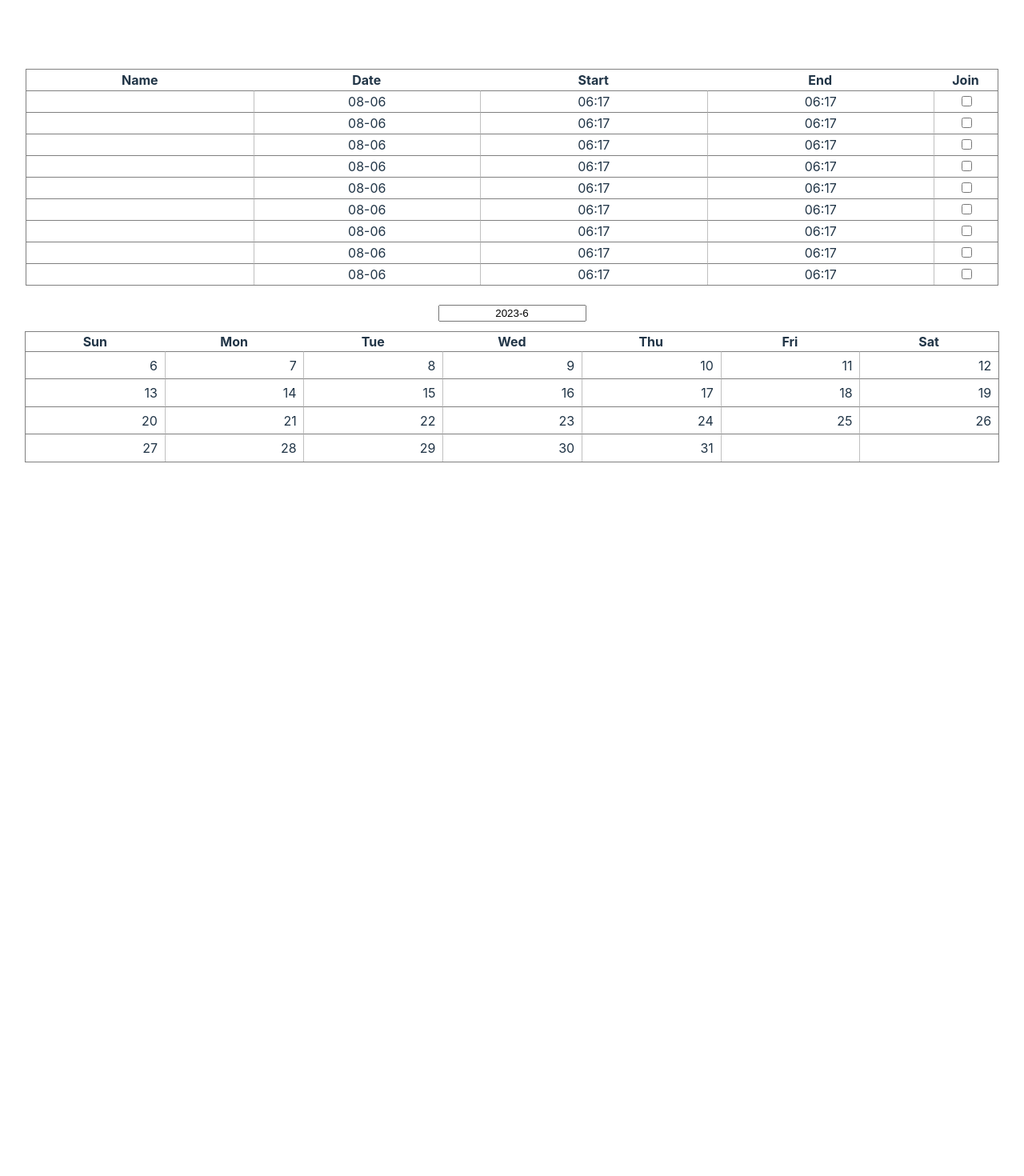
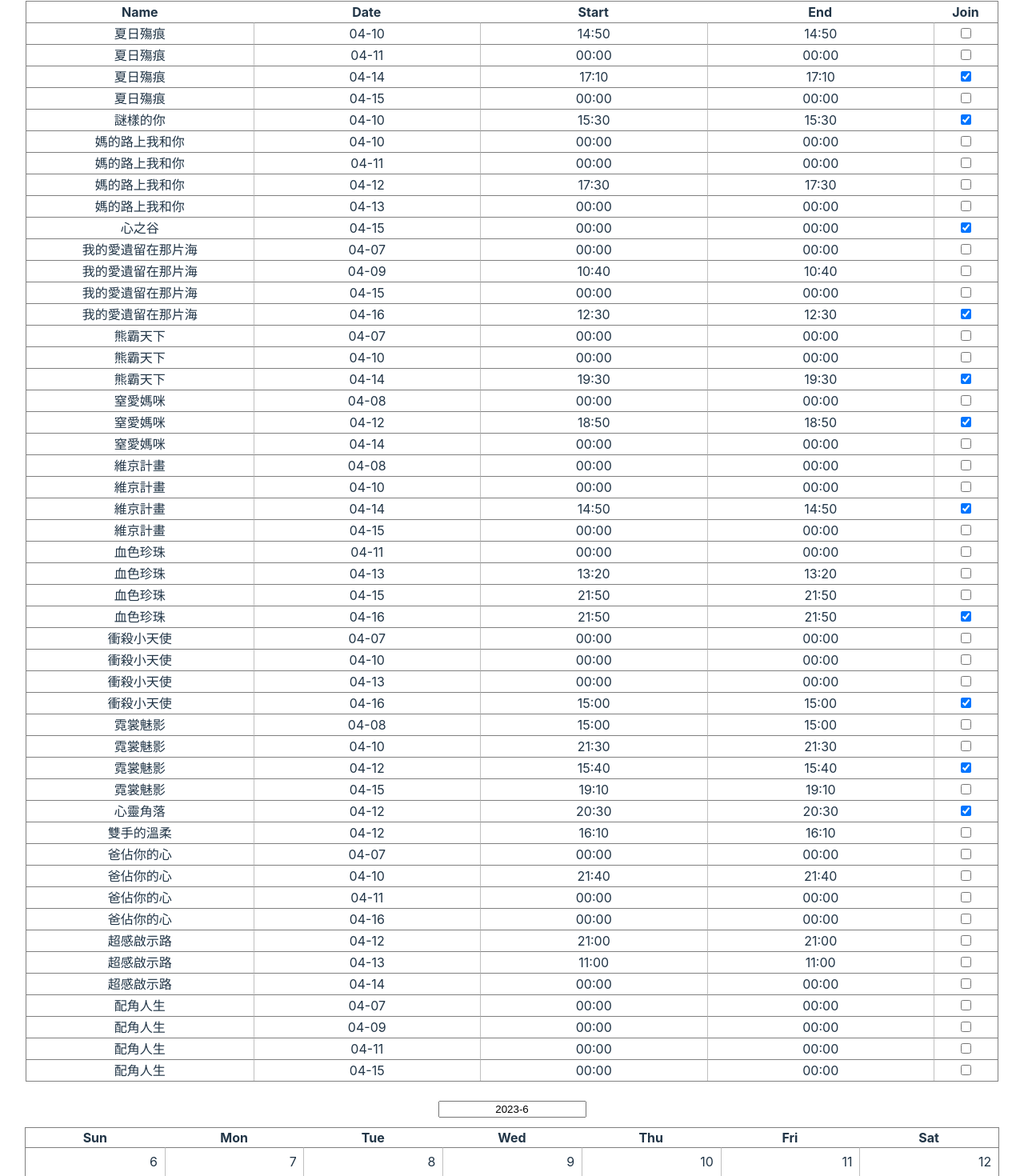
Before and after one commit to nepikn/schedule-film-fest, a React (Vite) app: page / in a window 1280 px wide. Shown: the part 31-1501 px from the top of the page at 80% size. Before the commit the page ends 800 px from the top, so only its background shows below. Built offline with nearby package versions, Linux system fonts and the light colour scheme.

Commit message:
display film info in calendar

```diff
--- a/package.json
+++ b/package.json
@@ -10,6 +10,8 @@
     "preview": "vite preview"
   },
   "dependencies": {
+    "ag-grid-community": "^30.0.6",
+    "ag-grid-react": "^30.0.6",
     "date-fns": "^2.30.0",
     "react": "^18.2.0",
     "react-calendar": "^4.6.0",
--- a/src/App.tsx
+++ b/src/App.tsx
@@ -12,19 +12,72 @@ export class FilmInfo {
 
   constructor(
     name = "",
-    timeStart = new Date(),
-    timeEnd = new Date(),
+    timeStart: string | number = Date.now(),
+    timeEnd: typeof timeStart = Date.now(),
     join = false
   ) {
     this.name = name;
-    this.timeStart = timeStart;
-    this.timeEnd = timeEnd;
+    this.timeStart = new Date(timeStart);
+    this.timeEnd = new Date(timeEnd);
     this.join = join;
   }
 }
 
 function App() {
-  const [filmInfos, setFilmInfos] = useState(new Array(9).fill(new FilmInfo()));
+  const [filmInfos, setFilmInfos] = useState(
+    [
+      ["夏日殤痕", "04/10/2023 14:50", "04/10/2023 14:50", false],
+      ["夏日殤痕", "04/11/2023", "04/11/2023", false],
+      ["夏日殤痕", "04/14/2023 17:10", "04/14/2023 17:10", true],
+      ["夏日殤痕", "04/15/2023", "04/15/2023", false],
+      ["謎樣的你", "04/10/2023 15:30", "04/10/2023 15:30", true],
+      ["媽的路上我和你", "04/10/2023", "04/10/2023", false],
+      ["媽的路上我和你", "04/11/2023", "04/11/2023", false],
+      ["媽的路上我和你", "04/12/2023 17:30", "04/12/2023 17:30", false],
+      ["媽的路上我和你", "04/13/2023", "04/13/2023", false],
+      ["心之谷", "04/15/2023", "04/15/2023", true],
+      ["我的愛遺留在那片海", "04/07/2023", "04/07/2023", false],
+      ["我的愛遺留在那片海", "04/09/2023 10:40", "04/09/2023 10:40", false],
+      ["我的愛遺留在那片海", "04/15/2023", "04/15/2023", false],
+      ["我的愛遺留在那片海", "04/16/2023 12:30", "04/16/2023 12:30", true],
+      ["熊霸天下", "04/07/2023", "04/07/2023", false],
+      ["熊霸天下", "04/10/2023", "04/10/2023", false],
+      ["熊霸天下", "04/14/2023 19:30", "04/14/2023 19:30", true],
+      ["窒愛媽咪", "04/08/2023", "04/08/2023", false],
+      ["窒愛媽咪", "04/12/2023 18:50", "04/12/2023 18:50", true],
+      ["窒愛媽咪", "04/14/2023", "04/14/2023", false],
+      ["維京計畫", "04/08/2023", "04/08/2023", false],
+      ["維京計畫", "04/10/2023", "04/10/2023", false],
+      ["維京計畫", "04/14/2023 14:50", "04/14/2023 14:50", true],
+      ["維京計畫", "04/15/2023", "04/15/2023", false],
+      ["血色珍珠", "04/11/2023", "04/11/2023", false],
+      ["血色珍珠", "04/13/2023 13:20", "04/13/2023 13:20", false],
+      ["血色珍珠", "04/15/2023 21:50", "04/15/2023 21:50", false],
+      ["血色珍珠", "04/16/2023 21:50", "04/16/2023 21:50", true],
+      ["衝殺小天使", "04/07/2023", "04/07/2023", false],
+      ["衝殺小天使", "04/10/2023", "04/10/2023", false],
+      ["衝殺小天使", "04/13/2023", "04/13/2023", false],
+      ["衝殺小天使", "04/16/2023 15:00", "04/16/2023 15:00", true],
+      ["霓裳魅影", "04/08/2023 15:00", "04/08/2023 15:00", false],
+      ["霓裳魅影", "04/10/2023 21:30", "04/10/2023 21:30", false],
+      ["霓裳魅影", "04/12/2023 15:40", "04/12/2023 15:40", true],
+      ["霓裳魅影", "04/15/2023 19:10", "04/15/2023 19:10", false],
+      ["心靈角落", "04/12/2023 20:30", "04/12/2023 20:30", true],
+      ["雙手的溫柔", "04/12/2023 16:10", "04/12/2023 16:10", false],
+      ["爸佔你的心", "04/07/2023", "04/07/2023", false],
+      ["爸佔你的心", "04/10/2023 21:40", "04/10/2023 21:40", false],
+      ["爸佔你的心", "04/11/2023", "04/11/2023", false],
+      ["爸佔你的心", "04/16/2023", "04/16/2023", false],
+      ["超感啟示路", "04/12/2023 21:00", "04/12/2023 21:00", false],
+      ["超感啟示路", "04/13/2023 11:00", "04/13/2023 11:00", false],
+      ["超感啟示路", "04/14/2023", "04/14/2023", false],
+      ["配角人生", "04/07/2023", "04/07/2023", false],
+      ["配角人生", "04/09/2023", "04/09/2023", false],
+      ["配角人生", "04/11/2023", "04/11/2023", false],
+      ["配角人生", "04/15/2023", "04/15/2023", false],
+    ].map((arr) => new FilmInfo(...(arr as [string, string, string, boolean])))
+  );
+
   return (
     <div className="body">
       <div
@@ -35,7 +88,7 @@ function App() {
         <Table filmInfos={filmInfos} />
       </div>
       <div>
-        <Calendar />
+        <Calendar filmInfos={filmInfos} />
       </div>
     </div>
   );
--- a/src/Calendar.css
+++ b/src/Calendar.css
@@ -16,15 +16,26 @@
     & .grid.month {
       grid-template-rows: repeat(6, max-content);
 
-      & .cell {
+      & .grid.cell {
+        grid-template-rows: repeat(2, max-content);
         text-align: end;
         line-height: 1;
-        padding: 1ex;
 
         &:nth-child(7n + 1) {
           border-inline-start: none;
         }
+
+        & > * {
+          padding: 1ex;
+        }
       }
+    }
+
+    & .grid.info {
+      grid-template-columns: 1fr auto;
+      gap: 1ex;
+      max-height: 50vh;
+      overflow-y: auto;
     }
   }
 }
--- a/src/Calendar.tsx
+++ b/src/Calendar.tsx
@@ -6,10 +6,14 @@ import {
   // addDays,
   endOfMonth,
   endOfWeek,
+  isSameDay,
+  format,
 } from "date-fns";
+// import { AgGridReact } from "ag-grid-react";
 import "./Calendar.css";
+import { FilmInfo } from "./App";
 
-export default function Calendar() {
+export default function Calendar({ filmInfos }: { filmInfos: FilmInfo[] }) {
   const [monthStart, setMonthStart] = useState(new Date());
   // const [inputVal, setInputVal] = useState(
   //   time.getFullYear() + "-" + time.getDate()
@@ -26,6 +30,7 @@ export default function Calendar() {
         firstDayWeek={monthStart.getDay()}
         lastDate={endOfMonth(monthStart)}
         monthStart={monthStart}
+        filmInfos={filmInfos}
       />
     </div>
   );
@@ -35,44 +40,29 @@ function Month({
   // firstDayWeek,
   // lastDate,
   monthStart,
+  filmInfos,
 }: {
   firstDayWeek: number;
   lastDate: Date;
   monthStart: Date;
+  filmInfos: FilmInfo[];
 }) {
-  // let date = previousSunday(monthStart);
-  // let day = firstDayWeek;
-  // const weeks = [];
-  // while (date.getTime() <= lastDate.getTime()) {
-  //   weeks.push(
-  //     <li key={date.getTime()}>
-  //       <ul className="grid week">
-  //         {new Array(7).fill("").map((_, i) => (
-  //           <li key={i} className="cell">
-  //             {date < monthStart ? "" : (date = addDays(date, 1)).getDate()}
-  //           </li>
-  //         ))}
-  //       </ul>
-  //     </li>
-  //   );
-  // }
-
   const weeks = eachWeekOfInterval({
     start: monthStart.getDay() ? previousSunday(monthStart) : monthStart,
     end: endOfMonth(monthStart),
-  }).map((sun, i) => (
-    <li key={i}>
+  }).map((sun) => (
+    <li key={sun.getTime()}>
       {
         <ul className="grid week">
           {eachDayOfInterval({ start: sun, end: endOfWeek(sun) }).map(
-            (date, i) => (
-              <li key={i} className="cell">
-                <div>
-                  {date.getMonth() == monthStart.getMonth()
-                    ? date.getDate()
-                    : ""}
-                </div>
-              </li>
+            (date) => (
+              <Day
+                date={date}
+                curMonth={monthStart.getMonth()}
+                dayFilmInfos={filmInfos.filter((filmInfo) =>
+                  isSameDay(filmInfo.timeStart, date)
+                )}
+              />
             )
           )}
         </ul>
@@ -95,3 +85,51 @@ function Month({
     </div>
   );
 }
+
+function Day({
+  date,
+  curMonth,
+  dayFilmInfos: filmInfos,
+}: {
+  date: Date;
+  curMonth: number;
+  dayFilmInfos: FilmInfo[];
+}) {
+  return (
+    <li key={date.getTime()} className="grid cell">
+      <div>{date.getMonth() == curMonth ? date.getDate() : ""}</div>
+      <div className="grid info">
+        {filmInfos.map((filmInfo) => (
+          <>
+            <div>
+              <div>{filmInfo.name}</div>
+              <div>
+                {format(filmInfo.timeStart, "HH:mm") +
+                  "-" +
+                  format(filmInfo.timeEnd, "HH:mm")}
+              </div>
+            </div>
+            <input type="checkbox" />
+          </>
+        ))}
+      </div>
+    </li>
+  );
+}
+
+/*   let date = previousSunday(monthStart);
+  let day = firstDayWeek;
+  const weeks = [];
+  while (date.getTime() <= lastDate.getTime()) {
+    weeks.push(
+      <li key={date.getTime()}>
+        <ul className="grid week">
+          {new Array(7).fill("").map((_, i) => (
+            <li key={i} className="cell">
+              {date < monthStart ? "" : (date = addDays(date, 1)).getDate()}
+            </li>
+          ))}
+        </ul>
+      </li>
+    );
+  } */
--- a/src/index.css
+++ b/src/index.css
@@ -1,4 +1,8 @@
 /* my */
+input[type="checkbox" i] {
+  margin: 0;
+}
+
 .grid {
   display: grid;
   list-style: none;
```
Also changed, not shown: 1 other file (tests, documents, lock files or other folders).
